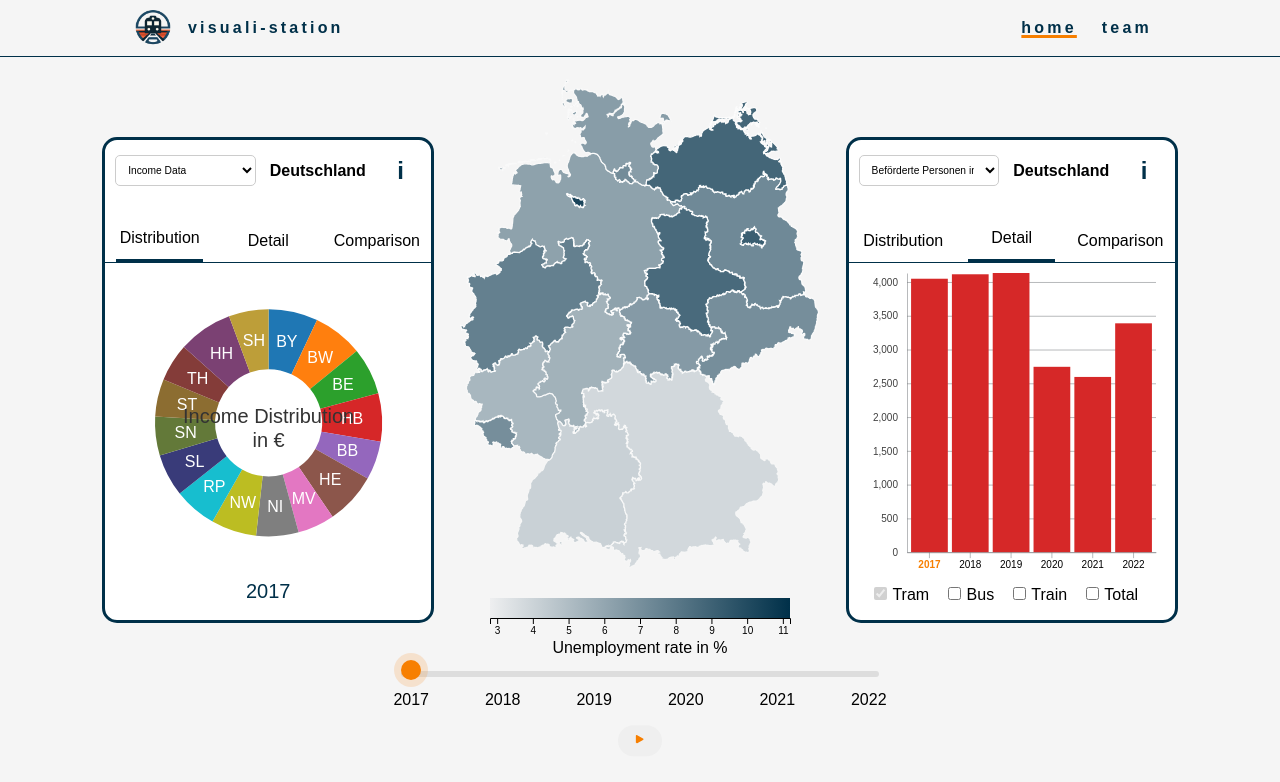
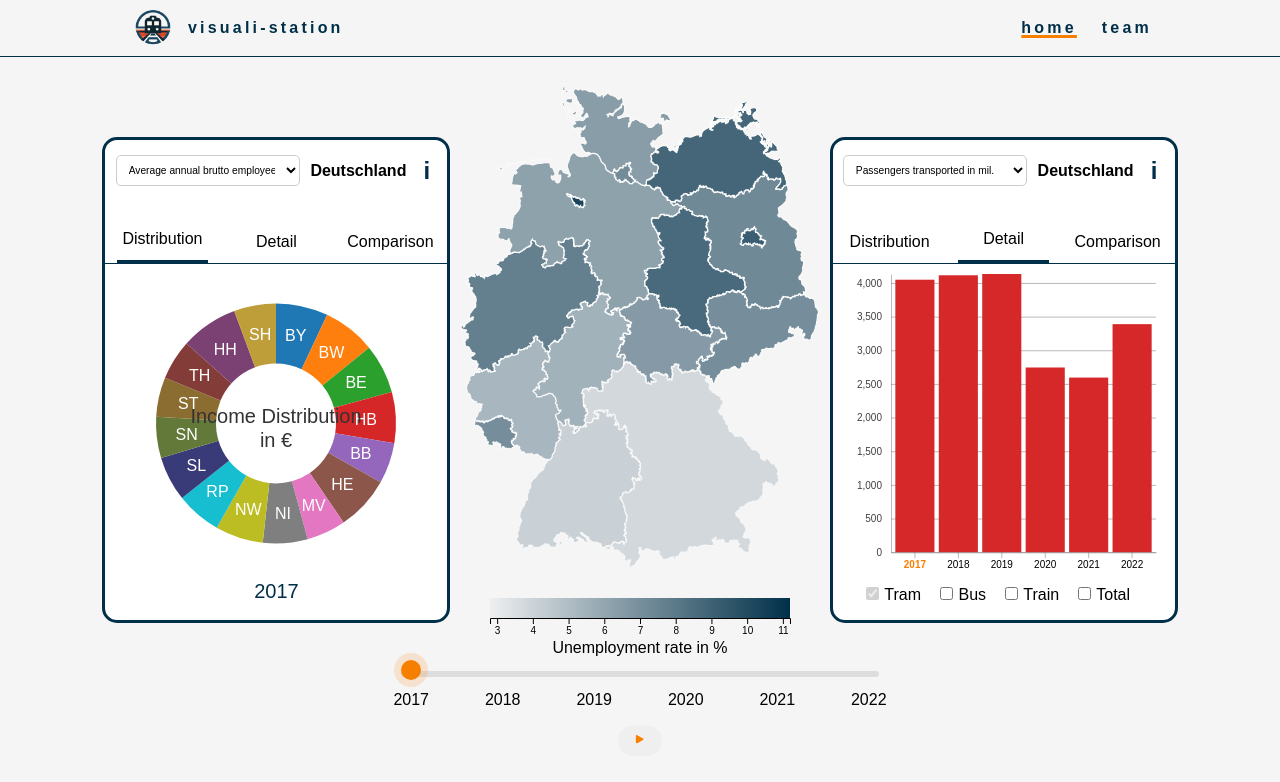
Before and after one commit to uzerterter/visualistation, a SvelteKit app: page / in a window 1280 px wide. Shown: the top 782 px of the page. Built offline with nearby package versions, Linux system fonts and the light colour scheme.

Commit message:
30: STYLING Telling Names in Menus - changed dropdown menu items into english - changed names to be more telling - changed styling of components in +pate.svelte a bit to accomodate bigger drop down items

```diff
--- a/src/routes/+page.svelte
+++ b/src/routes/+page.svelte
@@ -60,9 +60,9 @@
 
 	//pass the dropdown data centrally to the right vizualisation, exrtacted from barchart
 	let dropdownItemsRightViz = [
-		{ id: 3, label: 'Anzahl Unternehmen', orig: 'Anzahl_Unternehmen' },
-		{ id: 4, label: 'Beförderte Personen in Mio', orig: 'Befoerderte_Personen_in_Mio' },
-		{ id: 5, label: 'Personenkilometer in Mio', orig: 'Personenkilometer_in_Mio' }
+		{ id: 3, label: 'Number of public transport operators', orig: 'Anzahl_Unternehmen' },
+		{ id: 4, label: 'Passengers transported in mil.', orig: 'Befoerderte_Personen_in_Mio' },
+		{ id: 5, label: 'Kilometers travelled per Person in mil.', orig: 'Personenkilometer_in_Mio' }
 	];
 	let selectedDropdownItemRightViz = dropdownItemsRightViz[1];
 
@@ -71,8 +71,8 @@
 	let selectedTabRightViz = 'bar'; // Default tab for right vizualisation
 
 	const dataOptions = [
-		{ label: 'Income Data', value: incomeData, orig: "Income" },
-		{ label: 'Unemployment Rate', value: unimploymentData, orig: "Prozent" }
+		{ label: 'Average annual brutto employee income', value: incomeData, orig: "Income" },
+		{ label: 'Unemployment rate of Germany', value: unimploymentData, orig: "Prozent" }
 	];
 
 	function handleDataChange() {
@@ -367,9 +367,6 @@
 			<Timeline />
 		</div>
 	</div>
-	<!-- <div class="Test">
-		<Info title="This is a Tooltip" />
-	</div> -->
 </div>
 
 
@@ -388,11 +385,17 @@
         align-items: center; */
     }
 
-    .left-viz, .center-viz, .right-viz {
-        width: 33.33%;
+    .left-viz, .right-viz {
+        width: 35%;
         height: 60vh;
         z-index: 2;
     }
+
+		.center-viz {
+        width: 30%;
+        height: 60vh;
+        z-index: 2;
+		}
 
     .left-viz, .right-viz {
         float: left;
@@ -530,7 +533,7 @@
     }
 
     #right-viz-dropdown, #left-viz-dropdown {
-        width: 46%;
+        width: 90%;
         margin: 2%;
         padding: 1%;
         display: flex;
```
